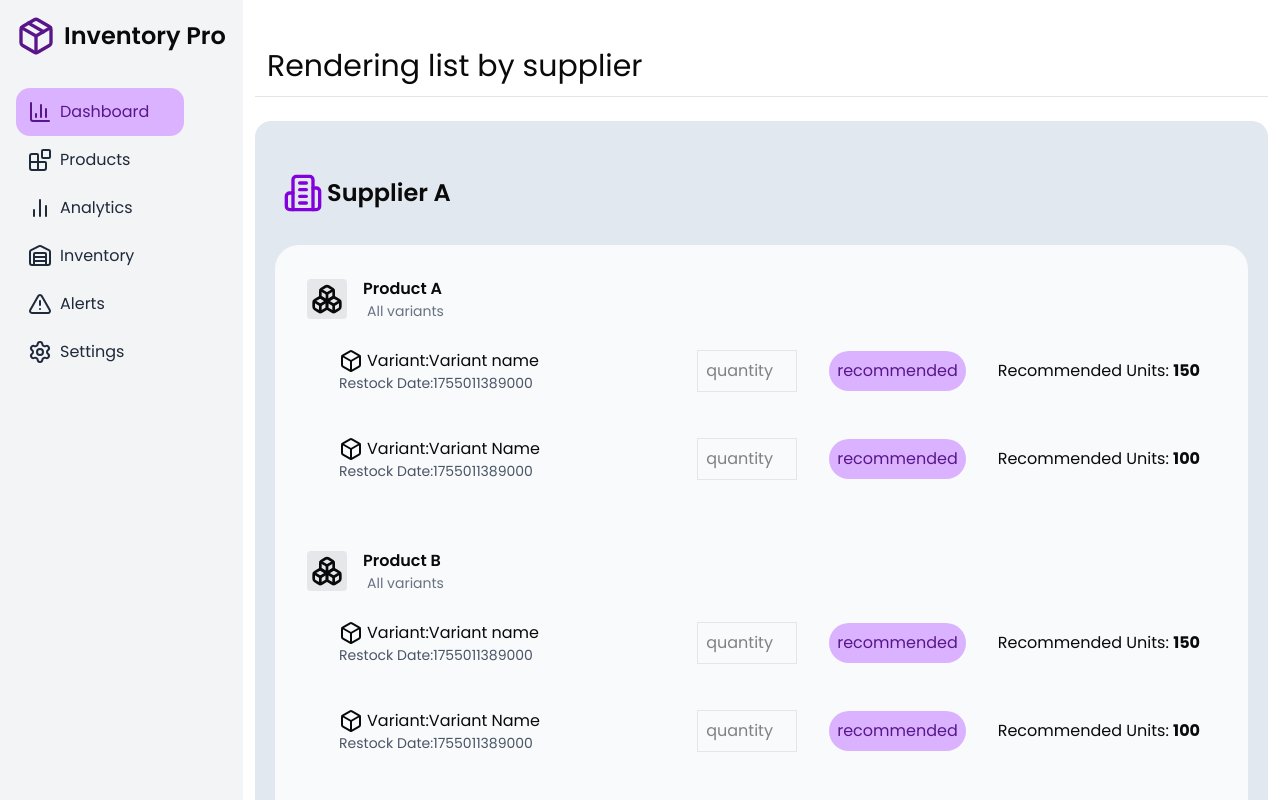
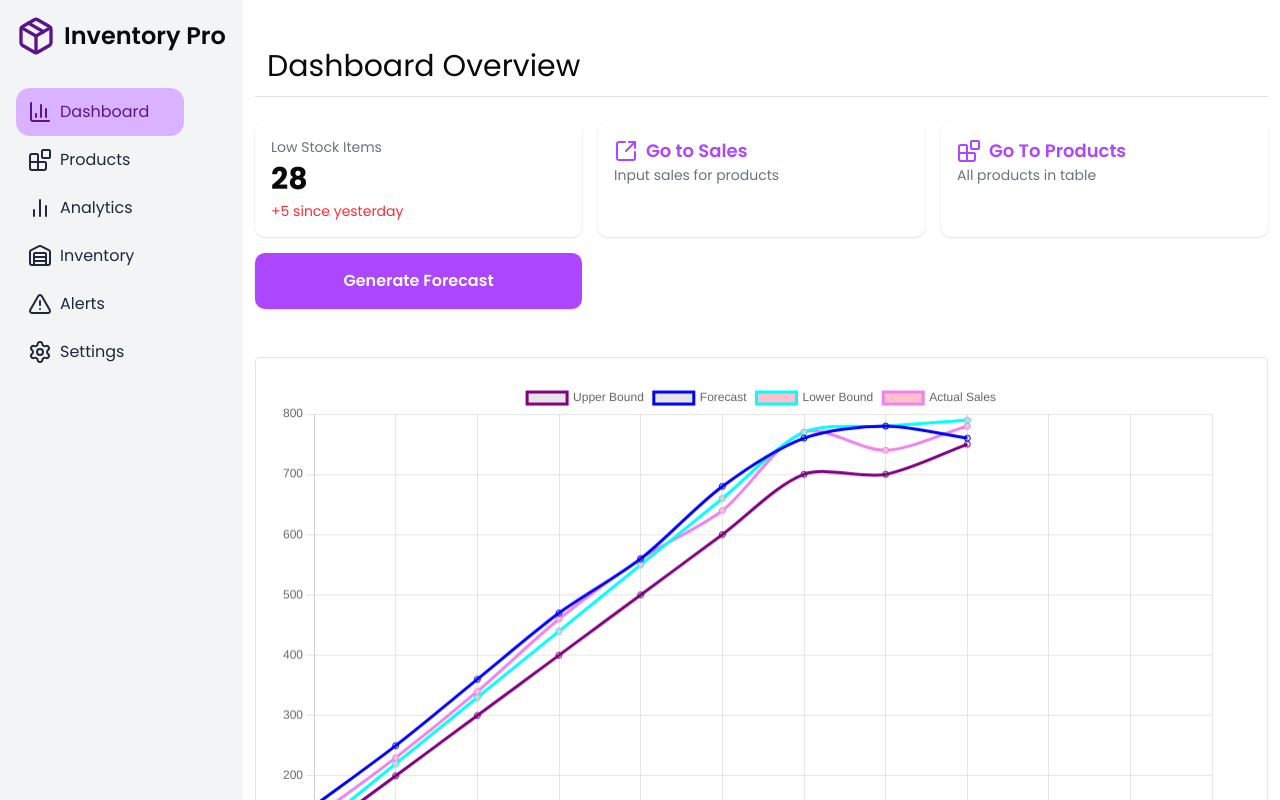
Before and after one commit to Davidevelops/capstoneProject, a Next.js app: page / in a window 1280 px wide. Built offline with nearby package versions, Linux system fonts and the light colour scheme.

Commit message:
added new components

```diff
--- a/app/(admin)/(dashboard)/(pages)/product-view/[id]/page.tsx
+++ b/app/(admin)/(dashboard)/(pages)/product-view/[id]/page.tsx
@@ -9,8 +9,8 @@ import {
   Target,
   TriangleAlert,
 } from "lucide-react";
-import Link from "next/link";
 import React from "react";
+import LineChart from "@/app/(admin)/components/LineChart";
 
 export default function page({ params }: { params: Promise<{ id: string }> }) {
   const { id } = React.use(params);
@@ -38,7 +38,7 @@ export default function page({ params }: { params: Promise<{ id: string }> }) {
               </button>
             </div>
           </div>
-          <div className="grid grid-cols-[repeat(auto-fit,minmax(300px,350px))] gap-3 justify-center mt-3">
+          <div className="grid grid-cols-[repeat(auto-fit,minmax(300px,1fr))] gap-3 justify-center mt-3">
             <div className="currentStock border flex justify-between p-12">
               <div>
                 <p className="text-gray-500">Current Stock</p>
@@ -123,6 +123,9 @@ export default function page({ params }: { params: Promise<{ id: string }> }) {
               />
             </div>
           </div>
+          <div className="chart mt-3 mx-auto border rounded p-3 h-screen">
+            <LineChart />
+          </div>
         </div>
       )}
     </div>
--- /dev/null
+++ b/app/(admin)/components/LineChart.tsx
@@ -0,0 +1,76 @@
+import { Line } from "react-chartjs-2";
+import {
+  Chart as ChartJS,
+  CategoryScale,
+  LinearScale,
+  PointElement,
+  LineElement,
+  Title,
+  Tooltip,
+  Legend,
+} from "chart.js";
+
+ChartJS.register(
+  CategoryScale,
+  LinearScale,
+  PointElement,
+  LineElement,
+  Title,
+  Tooltip,
+  Legend
+);
+
+export default function LineChart() {
+  const options = {};
+
+  const data = {
+    labels: [
+      "January",
+      "February",
+      "March",
+      "April",
+      "May",
+      "June",
+      "July",
+      "August",
+      "September",
+      "October",
+      "November",
+      "December",
+    ],
+    datasets: [
+      {
+        label: "Upper Bound",
+        data: [100, 200, 300, 400, 500, 600, 700, 700, 750],
+        borderColor: "purple",
+        tension: 0.3,
+      },
+      {
+        label: "Forecast",
+        data: [150, 250, 360, 470, 560, 680, 760, 780, 760],
+        borderColor: "blue",
+        tension: 0.3,
+      },
+      {
+        label: "Lower Bound",
+        data: [110, 220, 330, 440, 550, 660, 770, 780, 790],
+        borderColor: "cyan",
+        backgroundColor: "pink",
+        tension: 0.3,
+      },
+      {
+        label: "Actual Sales",
+        data: [130, 230, 340, 460, 560, 640, 770, 740, 780],
+        borderColor: "violet",
+        backgroundColor: "pink",
+        tension: 0.3,
+      },
+    ],
+  };
+
+  return (
+    <div>
+      <Line options={options} data={data} />
+    </div>
+  );
+}
--- a/app/(admin)/page.tsx
+++ b/app/(admin)/page.tsx
@@ -1,4 +1,12 @@
-import { Building2, Box, Boxes } from "lucide-react";
+"use client";
+import {
+  Building2,
+  Box,
+  Boxes,
+  SquareArrowOutUpRight,
+  Blocks,
+} from "lucide-react";
+import LineChart from "./components/LineChart";
 const supplier = [
   {
     supplierName: "Supplier A",
@@ -154,6 +162,34 @@ const supplier = [
 export default function Home() {
   return (
     <div className="p-3">
+      <h1 className="text-3xl border-b p-3 my-6">Dashboard Overview</h1>
+      <div className="grid grid-cols-[repeat(auto-fit,minmax(250px,1fr))] gap-4">
+        <div className="bg-white shadow rounded-lg p-4 flex flex-col">
+          <div className="text-sm text-gray-500">Low Stock Items</div>
+          <div className="text-3xl font-bold mt-1">28</div>
+          <div className="text-red-500 text-sm mt-1">+5 since yesterday</div>
+        </div>
+        <div className="bg-white shadow rounded-lg p-4 cursor-pointer hover:bg-gray-50">
+          <div className="text-purple-500 font-semibold text-lg flex items-center gap-2">
+            <SquareArrowOutUpRight />
+            Go to Sales
+          </div>
+          <div className="text-sm text-gray-500">Input sales for products</div>
+        </div>
+        <div className="bg-white shadow rounded-lg p-4 cursor-pointer hover:bg-gray-50">
+          <div className="text-purple-500 font-semibold text-lg flex items-center gap-2">
+            <Blocks />
+            Go To Products
+          </div>
+          <div className="text-sm text-gray-500">All products in table</div>
+        </div>
+        <div className="bg-purple-500 text-white shadow rounded-lg p-4 flex items-center justify-center font-semibold cursor-pointer hover:bg-purple-600">
+          Generate Forecast
+        </div>
+      </div>
+      <div className="chart mt-12 border rounded p-6">
+        <LineChart />
+      </div>
       <h1 className="text-3xl border-b p-3 my-6">Rendering list by supplier</h1>
 
       {supplier.map((s, index) => (
--- a/package.json
+++ b/package.json
@@ -11,11 +11,13 @@
   "dependencies": {
     "@radix-ui/react-select": "^2.2.5",
     "axios": "^1.11.0",
+    "chart.js": "^4.5.0",
     "class-variance-authority": "^0.7.1",
     "clsx": "^2.1.1",
     "lucide-react": "^0.539.0",
     "next": "15.4.6",
     "react": "19.1.0",
+    "react-chartjs-2": "^5.3.0",
     "react-dom": "19.1.0",
     "tailwind-merge": "^3.3.1",
     "zustand": "^5.0.7"
```
Also changed, not shown: 1 other file (tests, documents, lock files or other folders).
